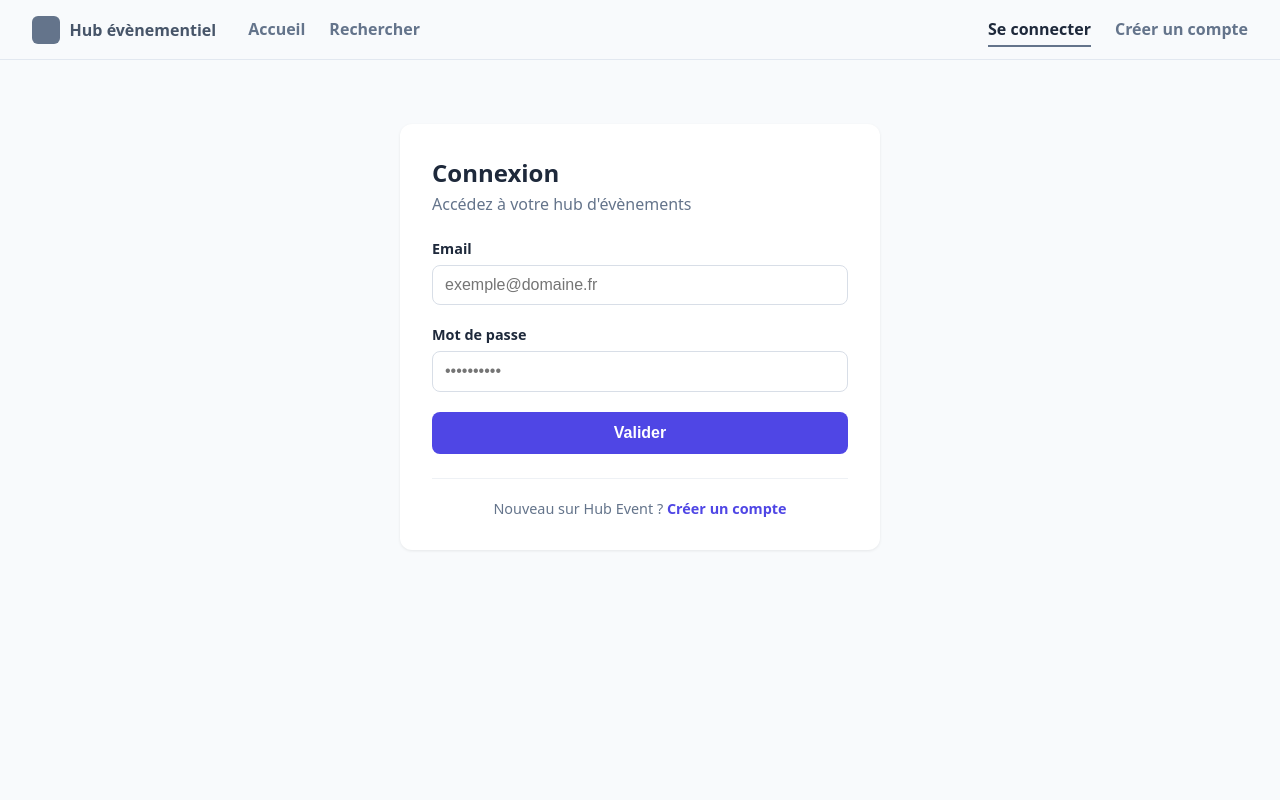
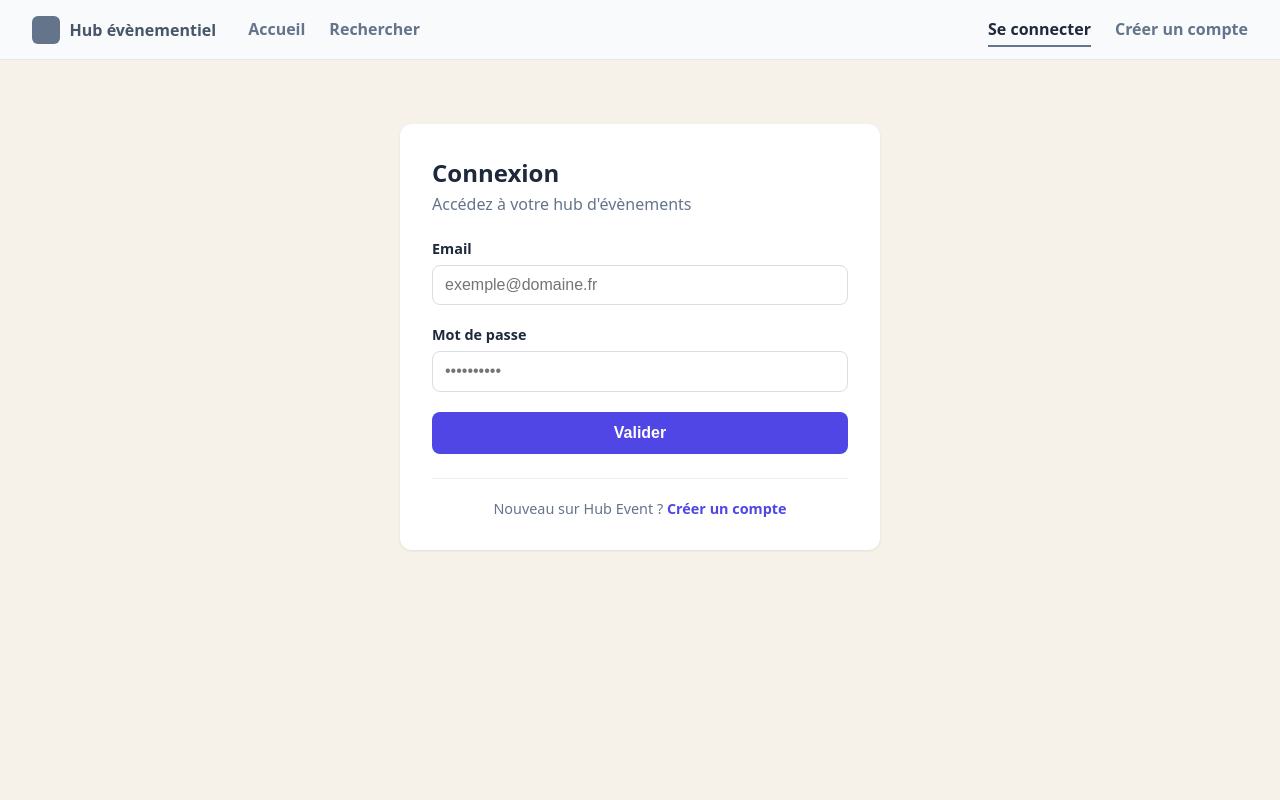
Before and after one commit to CDA-team1/Hub-Event, an Angular app in the folder frontend/: page /connexion in a window 1280 px wide. Shown: the top 800 px of the page. Built offline with nearby package versions, Linux system fonts and the light colour scheme.

Commit message:
feat(ui): use a beige background on all pages except home

```diff
--- a/frontend/src/app/features/auth/login-page/login-page.css
+++ b/frontend/src/app/features/auth/login-page/login-page.css
@@ -2,7 +2,6 @@
   display: flex;
   justify-content: center;
   padding: 4rem 1rem;
-  background: #f8fafc;
   min-height: calc(100vh - 4rem);
 }
 
--- a/frontend/src/styles.css
+++ b/frontend/src/styles.css
@@ -11,4 +11,6 @@ body {
   margin: 0;
   font-family: system-ui, -apple-system, 'Segoe UI', Roboto, sans-serif;
   color: var(--color-text);
+  /* Même beige que l'accueil, sur toutes les pages. */
+  background-color: #f6f1e9;
 }
```
